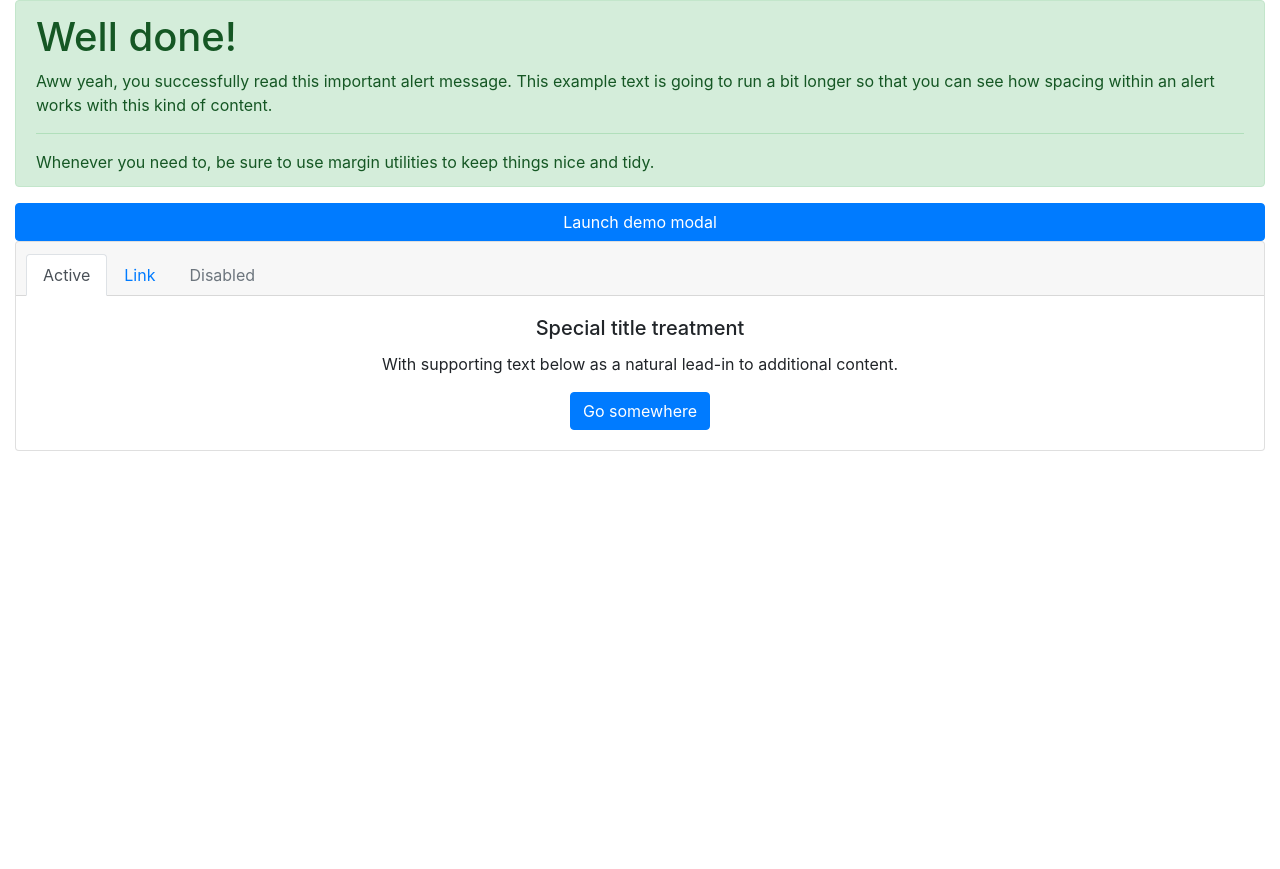
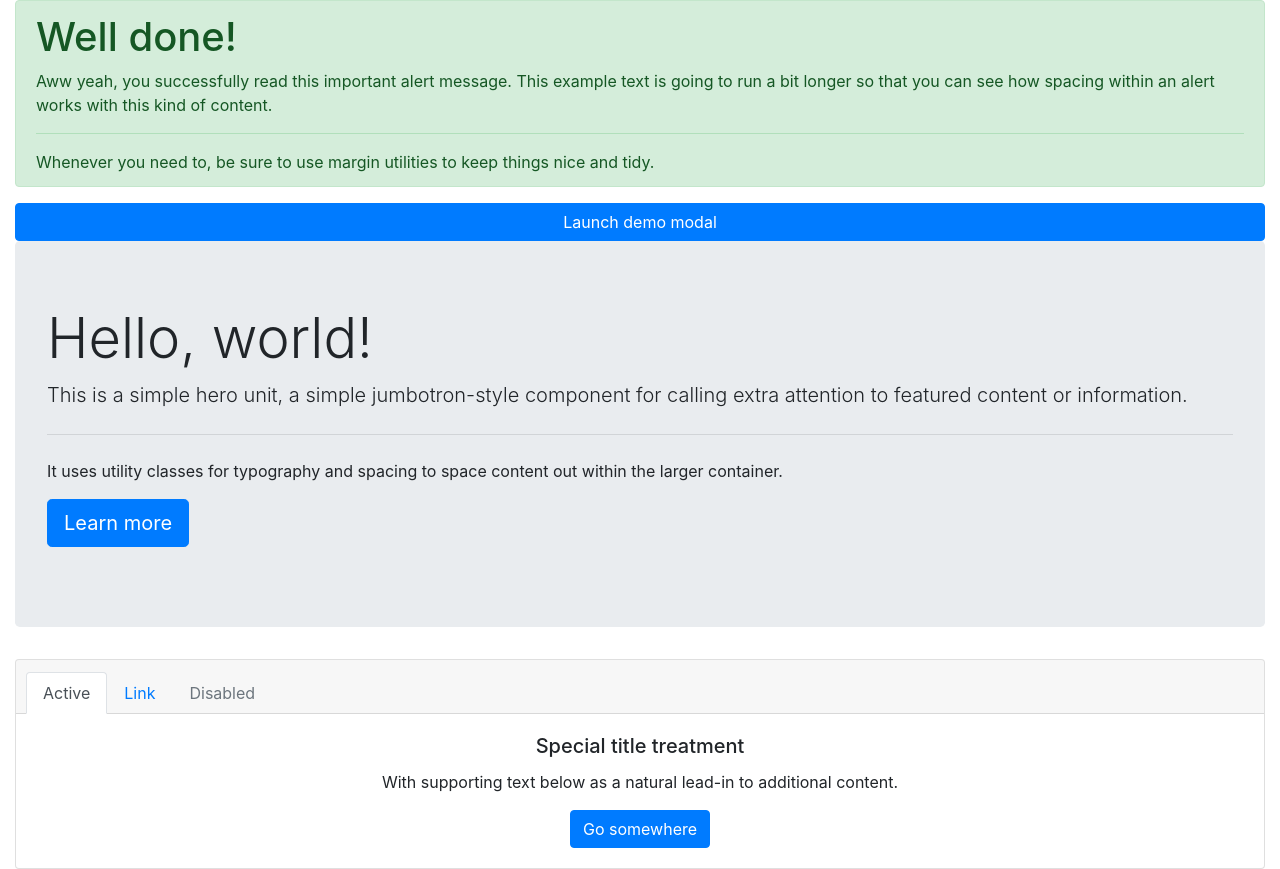
Before and after one commit to Simon-kercode/exo-s-curit-, a PHP site: page / in a window 1280 px wide. Shown: the part 56-925 px from the top of the page. Before the commit the page ends 507 px from the top, so only its background shows below. Run offline with PHP 8.4, Linux system fonts and the light colour scheme; data that the repository does not hold is empty; some libraries are stand-ins or nearby versions.

Commit message:
Index View Skeleton v2

```diff
--- a/src/View/frontend/indexView.php
+++ b/src/View/frontend/indexView.php
@@ -50,6 +50,17 @@
     </div>
 </div>
 
+<!-- Jumbotron Chat ++++++++++++++++++++++++++++++++++++++++++++++++++++++++++++++++++++++++++++++++++++++++++ -->
+<div class="jumbotron">
+    <h1 class="display-4">Hello, world!</h1>
+    <p class="lead">This is a simple hero unit, a simple jumbotron-style component for calling extra attention to featured content or information.</p>
+    <hr class="my-4">
+    <p>It uses utility classes for typography and spacing to space content out within the larger container.</p>
+    <p class="lead">
+        <a class="btn btn-primary btn-lg" href="#" role="button">Learn more</a>
+    </p>
+</div>
+
 <?php
     $content = ob_get_clean();
     require('template.php');
--- a/src/View/frontend/template.php
+++ b/src/View/frontend/template.php
@@ -32,6 +32,7 @@
     <!-- Template Content ++++++++++++++++++++++++++++++++++++++++++++++++++++++++++++++++++++++++++++++++++++++++++ -->
     <body class="bodyFront container-fluid raw">
 
+        <header class="sticky-top">
             <!-- Navbar ++++++++++++++++++++++++++++++++++++++++++++++++++++++++++++++++++++++++++++++++++++++++++++++++ -->
             <nav class="navbar navbar-expand-lg navbar-light bg-light">
                 <a class="navbar-brand" href="#">Flux RSS Manager</a>
@@ -65,6 +66,7 @@
                 </div>
 
             </nav>
+        </header>
 
         <!-- Content View ++++++++++++++++++++++++++++++++++++++++++++++++++++++++++++++++++++++++++++++++++++++++++++ -->
         <?= $content ?>
```
Lines whose indentation alone changed are shown as unchanged.
